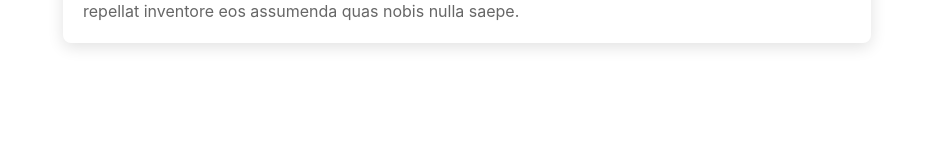
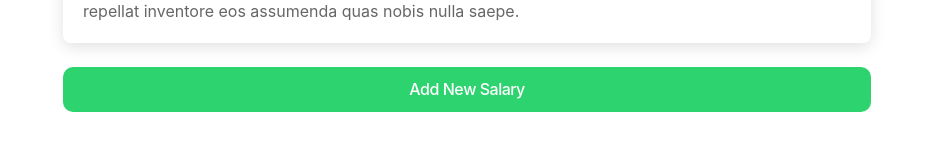
Before and after one commit to bcneng/salary-tracker-web, a React (Create React App) app: page /home in a window 1280 px wide. Shown: the part 421-572 px from the top of the page, without its empty margins (173-1106 px from the left). Built offline with nearby package versions, Linux system fonts and the light colour scheme.

Commit message:
feat: add link to add salary into the home page

```diff
--- a/src/pages/Home/Home.tsx
+++ b/src/pages/Home/Home.tsx
@@ -11,6 +11,7 @@ import {
   IonGrid,
   IonCardSubtitle,
   IonCardTitle,
+  IonButton,
 } from '@ionic/react';
 import './Home.scss';
 
@@ -41,6 +42,14 @@ const Home: React.FC = () => {
               repellat inventore eos assumenda quas nobis nulla saepe.
             </IonCardContent>
           </IonCard>
+          <IonButton
+            className="ion-margin-horizontal ion-margin-top"
+            data-cy="add-salary-button"
+            routerLink={`/salaries/new-salary`}
+            expand="block"
+          >
+            Add New Salary
+          </IonButton>
         </IonGrid>
       </IonContent>
     </IonPage>
```
